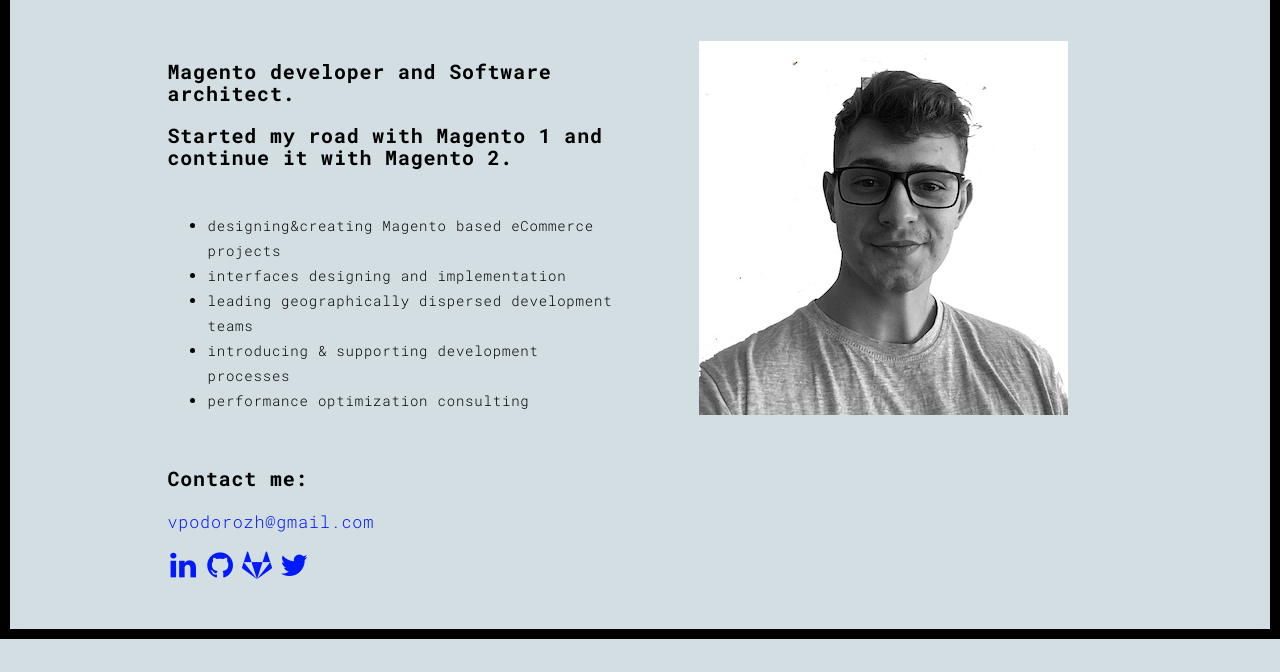
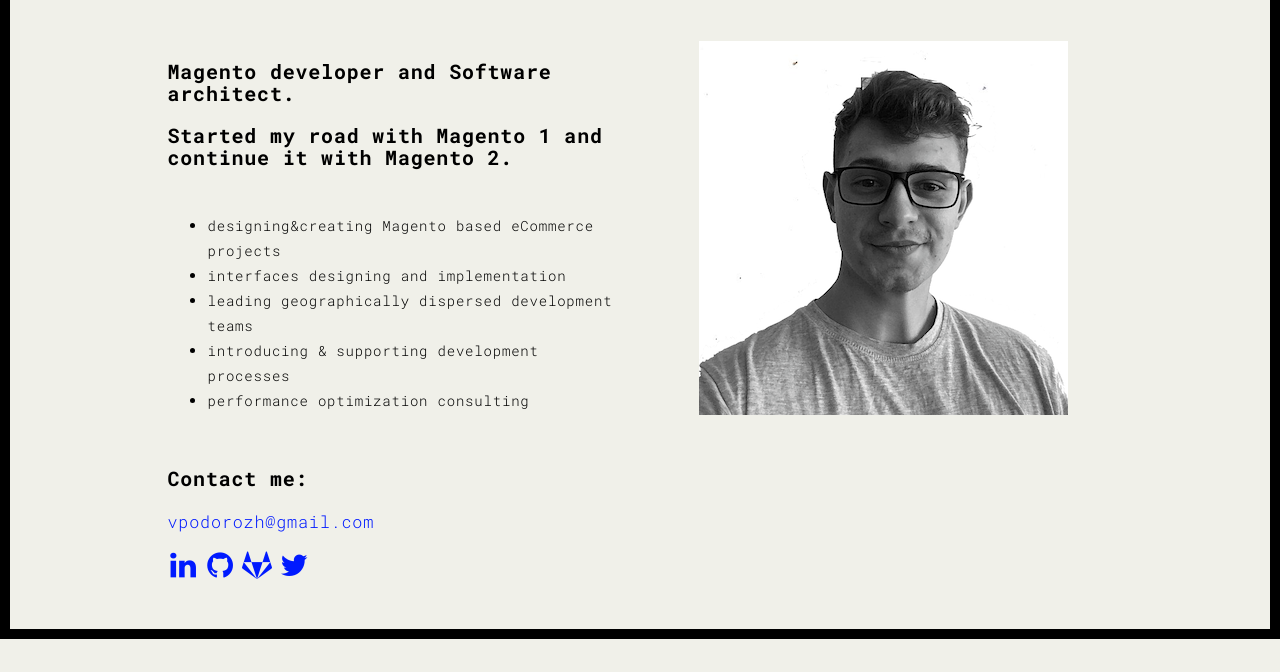
Before and after one commit to vpodorozh/vpodorozh.github.io, a plain HTML site: page about.html in a window 1280 px wide. Shown: the part 161-833 px from the top of the page. Drawn offline with Linux system fonts and the light colour scheme.

Commit message:
Change color - about page.

```diff
--- a/about.html
+++ b/about.html
@@ -19,7 +19,7 @@
     <link href="./main.3f6952e4.css" rel="stylesheet">
 </head>
 
-<body style="background-color: #d3dee3;">
+<body style="background-color: #f0f0e9;">
 <div id="site-border-left"></div>
 <div id="site-border-right"></div>
 <div id="site-border-top"></div>
```
